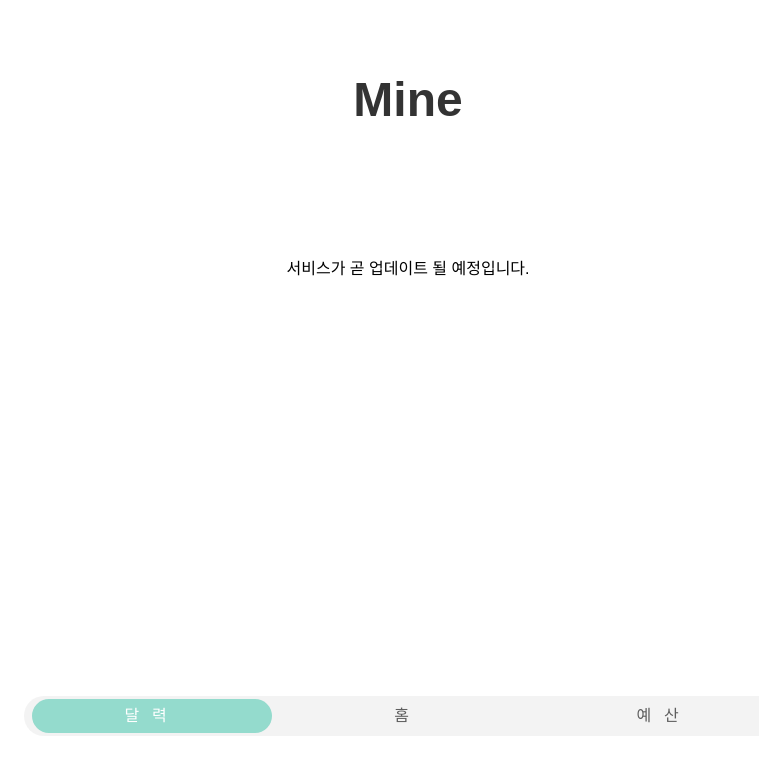
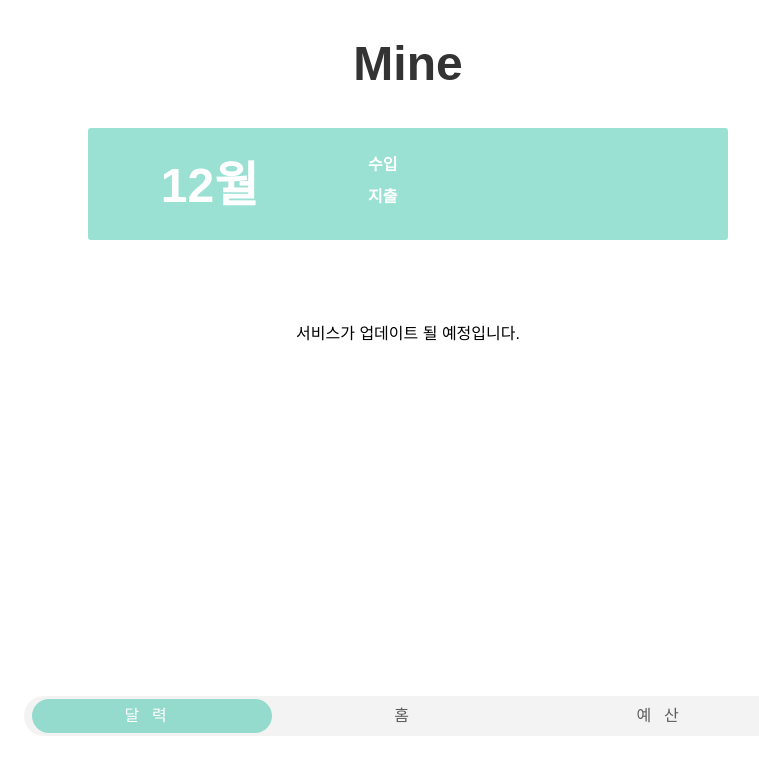
Before and after one commit to CodeSoom/project-react-4-seong-dodo, a React app: page /calendar in a window 1280 px wide. Shown: the top 772 px of the page, without its empty margins (232-991 px from the left). Built offline with nearby package versions, Linux system fonts and the light colour scheme; a web font is replaced by a local one.

Commit message:
상단 탭 뼈대 개발

```diff
--- a/src/App.jsx
+++ b/src/App.jsx
@@ -12,8 +12,17 @@ import HomePage from './HomePage';
 import BudgetPage from './BudgetPage';
 import CalendarPage from './CalendarPage';
 
+const HeaderContainer = styled.header({
+  top: 0,
+  left: 0,
+  right: 0,
+  height: '8em',
+  margin: '0 auto',
+  lineHeight: '8em',
+});
+
 const Title = styled.h1({
-  margin: '1.5em auto',
+  margin: '0 auto',
   color: `${colors.black}`,
   fontSize: '3em',
   textAlign: 'center',
@@ -22,9 +31,9 @@ const Title = styled.h1({
 export default function App() {
   return (
     <>
-      <header>
+      <HeaderContainer>
         <Title>Mine</Title>
-      </header>
+      </HeaderContainer>
       <Switch>
         <Route exact path="/" component={HomePage} />
         <Route path="/budget" component={BudgetPage} />
--- a/src/BudgetForm.jsx
+++ b/src/BudgetForm.jsx
@@ -1,7 +1,7 @@
 import styled from '@emotion/styled';
 import colors from './style/colors';
 
-const Container = styled.div({
+const BodyContainer = styled.body({
   width: '50%',
   height: '15em',
   margin: '5em auto',
@@ -44,7 +44,7 @@ export default function BudgetForm({ budget, onChange }) {
   }
 
   return (
-    <Container>
+    <BodyContainer>
       <Title>한 달 예산을 세워볼까요?</Title>
       <SubTitle>예산을 설정하고 계획적으로 관리 해보세요.</SubTitle>
       <InputBox>
@@ -61,6 +61,6 @@ export default function BudgetForm({ budget, onChange }) {
         />
         <span>원</span>
       </InputBox>
-    </Container>
+    </BodyContainer>
   );
 }
--- a/src/BudgetPage.jsx
+++ b/src/BudgetPage.jsx
@@ -1,9 +1,10 @@
 import styled from '@emotion/styled';
 
+import MonthlyBudgetContainer from './MonthlyBudgetContainer';
 import BudgetContainer from './BudgetContainer';
 import TabBar from './TabBar';
 
-const Container = styled.div({
+const BodyContainer = styled.div({
   width: '90%',
   height: '50%',
   margin: '8em auto',
@@ -12,9 +13,10 @@ const Container = styled.div({
 
 export default function BudgetPage() {
   return (
-    <Container>
+    <BodyContainer>
+      <MonthlyBudgetContainer />
       <BudgetContainer />
       <TabBar />
-    </Container>
+    </BodyContainer>
   );
 }
--- a/src/CalendarPage.jsx
+++ b/src/CalendarPage.jsx
@@ -1,19 +1,23 @@
 import styled from '@emotion/styled';
 
+import MonthlyBudgetContainer from './MonthlyBudgetContainer';
 import TabBar from './TabBar';
 
-const Container = styled.div({
+const BodyContainer = styled.div({
   width: '90%',
   height: '50%',
-  margin: '8em auto',
+  margin: '12em auto',
   textAlign: 'center',
 });
 
 export default function CalendarPage() {
   return (
-    <Container>
-      서비스가 곧 업데이트 될 예정입니다.
+    <BodyContainer>
+      <MonthlyBudgetContainer />
+      <div>
+        서비스가 업데이트 될 예정입니다.
+      </div>
       <TabBar />
-    </Container>
+    </BodyContainer>
   );
 }
--- a/src/HomePage.jsx
+++ b/src/HomePage.jsx
@@ -5,7 +5,7 @@ import {
 import styled from '@emotion/styled';
 import colors from './style/colors';
 
-const Container = styled.div({
+const BodyContainer = styled.div({
   width: '90%',
   margin: '0 auto',
 });
@@ -14,6 +14,7 @@ const LinkBox = styled.div({
   width: '80%',
   height: '2.5em',
   margin: '.8em auto',
+  borderRadius: '.2em',
   backgroundColor: `${colors.teal}`,
   fontSize: '3.5em',
   textAlign: 'center',
@@ -30,7 +31,7 @@ const LinkBox = styled.div({
 
 export default function HomePage() {
   return (
-    <Container>
+    <BodyContainer>
       <LinkBox>
         <Link to="/budget">
           한 달 예산을 세워볼까요?
@@ -41,6 +42,6 @@ export default function HomePage() {
           자산 관리 시작해볼까요?
         </Link>
       </LinkBox>
-    </Container>
+    </BodyContainer>
   );
 }
--- /dev/null
+++ b/src/MonthlyBudgetContainer.jsx
@@ -0,0 +1,63 @@
+import styled from '@emotion/styled';
+import colors from './style/colors';
+
+const TopContainer = styled.header({
+  position: 'fixed',
+  top: '8em',
+  left: '25%',
+  right: '25%',
+  width: '50%',
+  height: '7em',
+  margin: '0 atuo',
+  borderRadius: '.2em',
+  color: `${colors.white}`,
+  backgroundColor: `${colors.teal}`,
+});
+
+const Month = styled.div({
+  float: 'left',
+  width: '35%',
+  margin: '.2em',
+  fontSize: '3em',
+  fontWeight: '600',
+  textAlign: 'center',
+  lineHeight: '2em',
+});
+
+const Income = styled.div({
+  float: 'right',
+  width: '55%',
+  height: '40%',
+  margin: '.3em .5em',
+  fontSize: '1em',
+  fontWeight: '600',
+  textAlign: 'left',
+  lineHeight: '4em',
+});
+
+const Expense = styled.div({
+  float: 'right',
+  width: '55%',
+  height: '40%',
+  margin: '.3em .5em',
+  fontSize: '1em',
+  fontWeight: '600',
+  textAlign: 'left',
+  lineHeight: '1.2em',
+});
+
+export default function MonthlyBudgetContainer() {
+  return (
+    <TopContainer>
+      <Month>
+        12월
+      </Month>
+      <Income>
+        수입
+      </Income>
+      <Expense>
+        지출
+      </Expense>
+    </TopContainer>
+  );
+}
--- a/src/TabBar.jsx
+++ b/src/TabBar.jsx
@@ -7,12 +7,10 @@ import colors from './style/colors';
 
 const Footer = styled.footer({
   position: 'absolute',
+  bottom: 0,
   left: 0,
-  bottom: 0,
   width: '100%',
   height: '7em',
-  // margin: '0 auto',
-  // textAlign: 'center',
 });
 
 const List = styled.ul({
--- a/src/style/colors.js
+++ b/src/style/colors.js
@@ -1,5 +1,6 @@
 const colors = {
   white: 'rgb(255, 255, 255)',
+  teal_border: 'rgb(205, 236, 231)',
   teal: 'rgba(26, 188, 156, 0.44)',
   gray_text: 'rgb(127, 127, 127)',
   gray_text02: 'rgb(94, 94, 94)',
```
Also changed, not shown: 1 other file (tests, documents, lock files or other folders).
